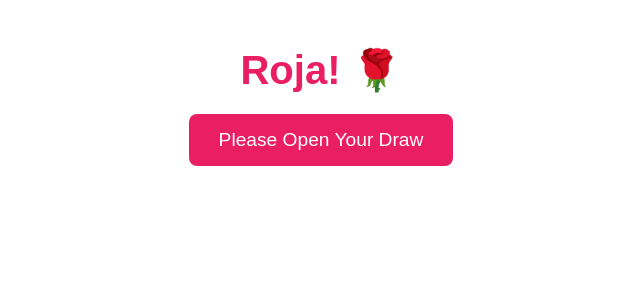
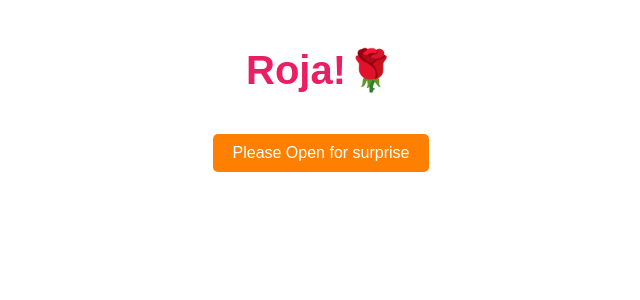
Before and after one commit to Venkatsampath24/surprise, a React (Create React App) app: page / in a window 1280 px wide. Shown: the top 300 px of the page, without its empty margins (319-959 px from the left). Built offline with nearby package versions, Linux system fonts and the light colour scheme.

Commit message:
Surprise changes

```diff
--- a/src/App.js
+++ b/src/App.js
@@ -15,9 +15,9 @@ function App() {
     <div className="app">
       {step === 1 && (
         <div className="step-one">
-          <h1> Roja! 🌹</h1>
+          <h1> Roja!🌹</h1>
           <button onClick={handleNextStep} className="surprise-button">
-            Please Open Your Draw
+            Please Open for surprise
           </button>
         </div>
       )}
--- a/src/Styles/DairyMilk.css
+++ b/src/Styles/DairyMilk.css
@@ -89,6 +89,29 @@
     animation: floatUp 4s infinite ease-in-out;
 }
 
+.surprise-button {
+    background-color: #ff8000; /* Orange */
+    color: white;
+    border: none;
+    padding: 10px 20px;
+    margin-top: 20px;
+    cursor: pointer;
+    font-size: 16px;
+    border-radius: 5px;
+    transition: background-color 0.3s;
+  }
+
+  .surprise-button:hover {
+    background-color: #0ce39f; /* Lighter orange */
+  }
+
+  .surprise-message {
+    margin-top: 20px;
+    font-size: 20px;
+    color: #d84d1a; /* Orange Red */
+  }
+
+
 @keyframes floatUp {
     0% {
         transform: translateY(0);
--- a/src/components/DairyMilk.js
+++ b/src/components/DairyMilk.js
@@ -10,16 +10,17 @@ const emojis = [
 
 const DairyMilk = () => {
   const [emojiPositions, setEmojiPositions] = useState([]);
-  const audioRef = useRef(null); // Create a ref for the audio element
+  const [showSurpriseMessage, setShowSurpriseMessage] = useState(false);
+  const audioRef = useRef(null);
 
   // Function to generate random positions and random emojis
   const generateRandomEmojis = () => {
     const positions = Array.from({ length: 20 }, () => ({
       emoji: emojis[Math.floor(Math.random() * emojis.length)],
-      top: Math.random() * 100, // Random position for top
-      left: Math.random() * 100, // Random position for left
-      size: Math.random() * 2 + 1, // Random size for emojis (slightly larger range)
-      duration: Math.random() * 2 + 2, // Random animation duration
+      top: Math.random() * 100,
+      left: Math.random() * 100,
+      size: Math.random() * 2 + 1,
+      duration: Math.random() * 2 + 2,
     }));
     setEmojiPositions(positions);
   };
@@ -36,6 +37,14 @@ const DairyMilk = () => {
         console.error("Error playing audio:", error);
       });
     }
+  };
+
+  // Handle surprise button click
+  const handleSurpriseClick = () => {
+    setShowSurpriseMessage(true);
+    setTimeout(() => {
+      setShowSurpriseMessage(false);
+    }, 5000); // Message will disappear after 5 seconds
   };
 
   return (
@@ -65,9 +74,21 @@ const DairyMilk = () => {
         </div>
       ))}
 
+      {/* Surprise button */}
+      <button className="surprise-button" onClick={handleSurpriseClick}>
+        Click for a Surprise!
+      </button>
+
+      {/* Surprise message */}
+      {showSurpriseMessage && (
+        <div className="surprise-message">
+          Open your drawer and take your Dairy Milk chocolate! 🎉🍫
+        </div>
+      )}
+
       {/* Message to indicate made by Venkat */}
       <div className="made-by-venkat">
-        Created by Venkat!!!
+        Created by Venkat!
       </div>
 
       {/* Audio element to play music */}
```
